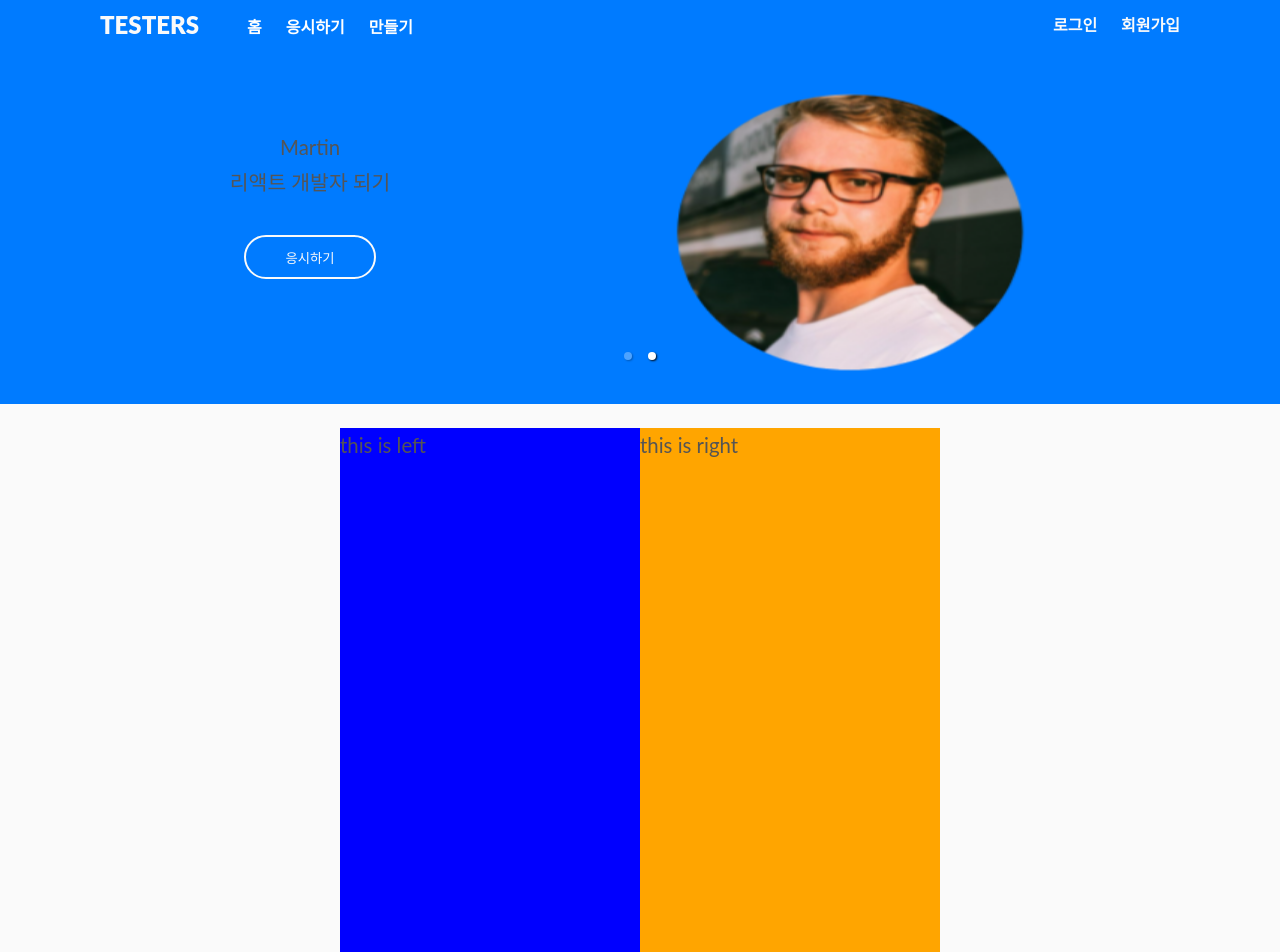
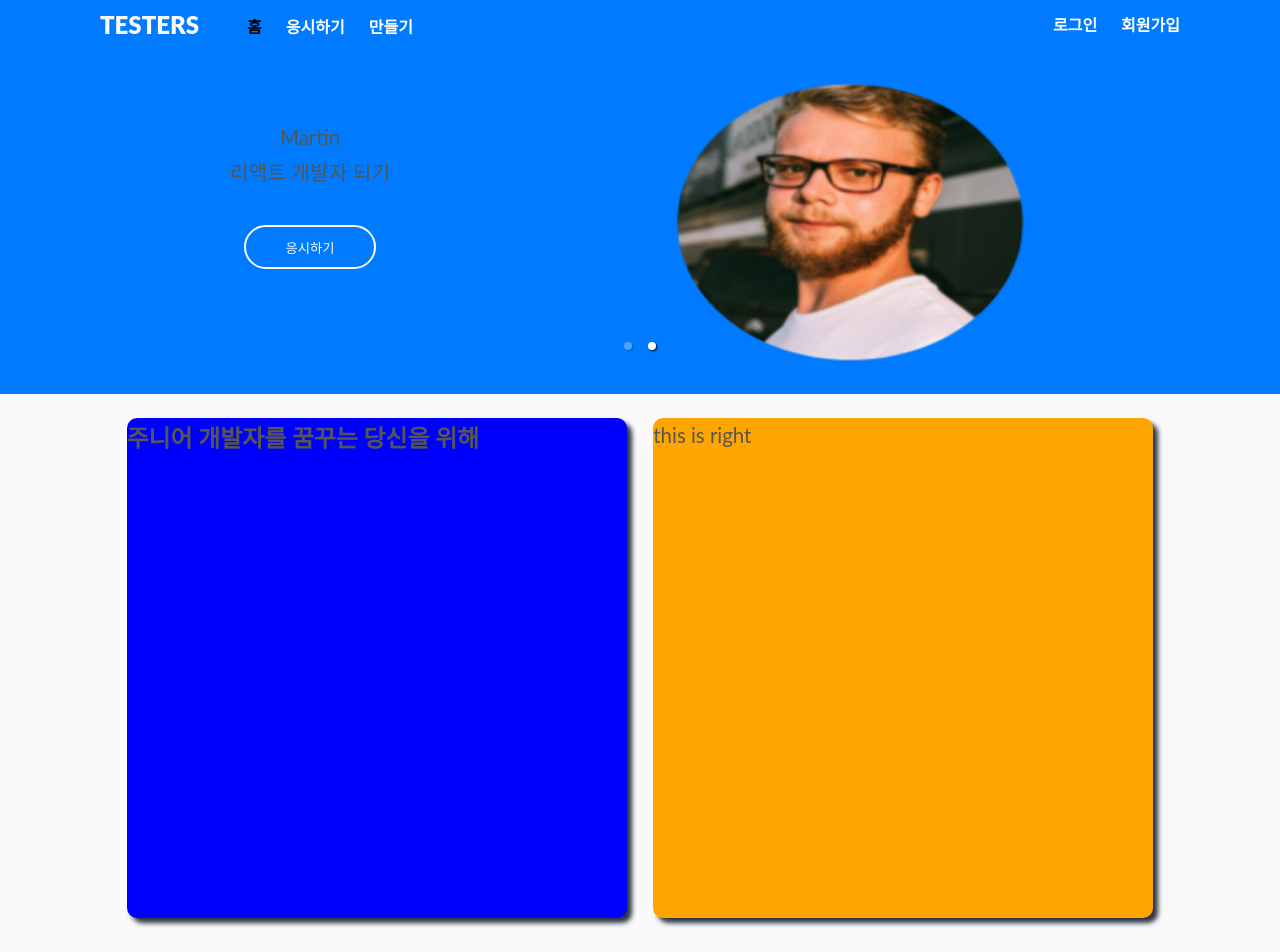
Before and after one commit to leehojun0314/Testers, a Next.js app: page / in a window 1280 px wide. Shown: the top 952 px of the page. Built offline with nearby package versions, Linux system fonts and the light colour scheme.

Commit message:
hover transition

```diff
--- a/components/AppLink.tsx
+++ b/components/AppLink.tsx
@@ -2,15 +2,9 @@ import Link, { LinkProps } from "next/link";
 import React from "react";
 import theme from "../styles/theme";
 interface AppLinkProps extends LinkProps {
-	label: string;
 	href: string;
-	color?: string;
 }
-const AppLink: React.FC<AppLinkProps> = ({ href, label, color }) => {
-	return (
-		<Link href={href}>
-			<a style={{ color: color ? color : theme.white }}>{label}</a>
-		</Link>
-	);
+const AppLink: React.FC<AppLinkProps> = ({ href, children }) => {
+	return <Link href={href}>{children}</Link>;
 };
 export default AppLink;
--- a/components/Footer.tsx
+++ b/components/Footer.tsx
@@ -14,7 +14,7 @@ export default Footer;
 
 const StyledFooter = styled.footer`
 	text-align: center;
-	height: 396px;
+	height: 198px;
 	line-height: 198px;
 	background-color: ${({ theme }) => theme.dark};
 	color: ${({ theme }) => theme.white};
--- a/components/Header.tsx
+++ b/components/Header.tsx
@@ -15,27 +15,31 @@ const Header: NextPage = () => {
 					<ul className="clearfix">
 						<li>
 							<NavLink href="/">
-								<p className="navList">홈</p>
+								<p>홈</p>
 							</NavLink>
 						</li>
 						<li>
 							<NavLink href="/apply">
-								<p className="navList">응시하기</p>
+								<p>응시하기</p>
 							</NavLink>
 						</li>
 						<li>
 							<NavLink href="/test">
-								<p className="navList">만들기</p>
+								<p>만들기</p>
 							</NavLink>
 						</li>
 					</ul>
 				</nav>
 				<nav className="rightNav">
 					<li>
-						<AppLink label="로그인" href="/login" />
+						<AppLink href="/login">
+							<p>로그인</p>
+						</AppLink>
 					</li>
 					<li>
-						<AppLink label="회원가입" href="/signup" />
+						<AppLink href="/signup">
+							<p>회원가입</p>
+						</AppLink>
 					</li>
 				</nav>
 			</Container>
@@ -45,10 +49,11 @@ const Header: NextPage = () => {
 export default Header;
 
 const HeaderWrapper = styled.header`
-	height: 68px;
+	height: 58px;
 	background-color: ${({ theme }) => theme.blue};
 	position: sticky;
 	top: 0px;
+	z-index: 2;
 	Image {
 	}
 	nav {
@@ -58,6 +63,7 @@ const HeaderWrapper = styled.header`
 		top: 11px;
 		font-size: 16px;
 		font-weight: bold;
+		color: white;
 	}
 
 	li {
@@ -66,10 +72,17 @@ const HeaderWrapper = styled.header`
 		list-style: none;
 		cursor: pointer;
 	}
-	.navList {
+	p {
 		color: white;
+		transition: color 0.2s ease-in;
 	}
-
+	p:hover {
+		color: black;
+	}
+	.currentPage {
+		color: black;
+		/* text-decoration: underline; */
+	}
 	${StyledLogo} {
 		display: inline-block;
 		position: relative;
@@ -78,6 +91,5 @@ const HeaderWrapper = styled.header`
 	}
 	.rightNav {
 		float: right;
-		color: white;
 	}
 `;
--- a/components/Layout.tsx
+++ b/components/Layout.tsx
@@ -22,6 +22,5 @@ const Layout: React.FC<LayoutProps> = ({ pageTitle, children }) => {
 };
 export default Layout;
 const StyledMain = styled.main`
-	min-height: 600px;
-	/* background-color: green; */
+	height: 1000px;
 `;
--- a/components/NavLink.tsx
+++ b/components/NavLink.tsx
@@ -1,10 +1,19 @@
 import Link from "next/link";
 import React from "react";
-
+import { useRouter } from "next/router";
 interface NavLinkProps {
 	href: string;
 }
 const NavLink: React.FC<NavLinkProps> = ({ href, children }) => {
-	return <Link href={href}>{children}</Link>;
+	const child = React.Children.only(children);
+	const router = useRouter();
+
+	return (
+		<Link href={href}>
+			{React.cloneElement(child, {
+				className: router.pathname === href ? "currentPage" : null,
+			})}
+		</Link>
+	);
 };
 export default NavLink;
--- a/pages/index.tsx
+++ b/pages/index.tsx
@@ -1,5 +1,5 @@
 import type { NextPage } from "next";
-import styled from "styled-components";
+import styled, { keyframes } from "styled-components";
 import Container from "../components/Container";
 import Image from "next/image";
 import Layout from "../components/Layout";
@@ -46,7 +46,9 @@ const Home: NextPage = () => {
 			</CarouselContainer>
 			<RecommendContainer>
 				<Container>
-					<div className="left">this is left</div>
+					<div className="left">
+						<h3>주니어 개발자를 꿈꾸는 당신을 위해</h3>
+					</div>
 					<div className="right">this is right</div>
 				</Container>
 			</RecommendContainer>
@@ -61,6 +63,7 @@ const CarouselContainer = styled.div`
 	background-color: ${({ theme }) => theme.blue};
 	padding-bottom: 24px;
 `;
+
 const CarouselElement = styled.div`
 	display: flex;
 	flex-direction: row;
@@ -88,24 +91,36 @@ const CarouselElement = styled.div`
 		border: 2px solid ${({ theme }) => theme.white};
 		color: ${({ theme }) => theme.white};
 		font-weight: 100;
+		transition-property: background-color, color;
+		transition-duration: 0.2s;
+		transition-timing-function: ease-in-out;
+	}
+	button:hover {
+		background-color: #fafafa;
+		color: #293241;
 	}
 `;
+
 const RecommendContainer = styled.div`
+	${Container} {
+		/* background-color: green; */
+		display: flex;
+		flex-direction: row;
+		justify-content: space-evenly;
+		margin-top: 24px;
+	}
+
+	.left,
+	.right {
+		width: 500px;
+		height: 500px;
+		border-radius: 10px;
+		box-shadow: 5px 5px 5px ${({ theme }) => theme.dark};
+	}
 	.left {
-		width: 300px;
-		height: 700px;
 		background-color: blue;
-		box-shadow: 15px 15px 5px grey;
 	}
 	.right {
-		width: 300px;
-		height: 700px;
 		background-color: orange;
 	}
-	${Container} {
-		display: flex;
-		flex-direction: row;
-		justify-content: center;
-		margin-top: 24px;
-	}
 `;
--- a/styles/Global.ts
+++ b/styles/Global.ts
@@ -25,6 +25,9 @@ a{
 ul{
     list-style: none;
 }
+button{
+    cursor: pointer;
+}
 .clearfix::after{
     content: "";
     display: block;
@@ -37,5 +40,6 @@ ul{
     overflow: hidden;
     clip: rect(1px, 1px, 1px, 1px)
 }
+
 `;
 export default GlobalStyle;
```
